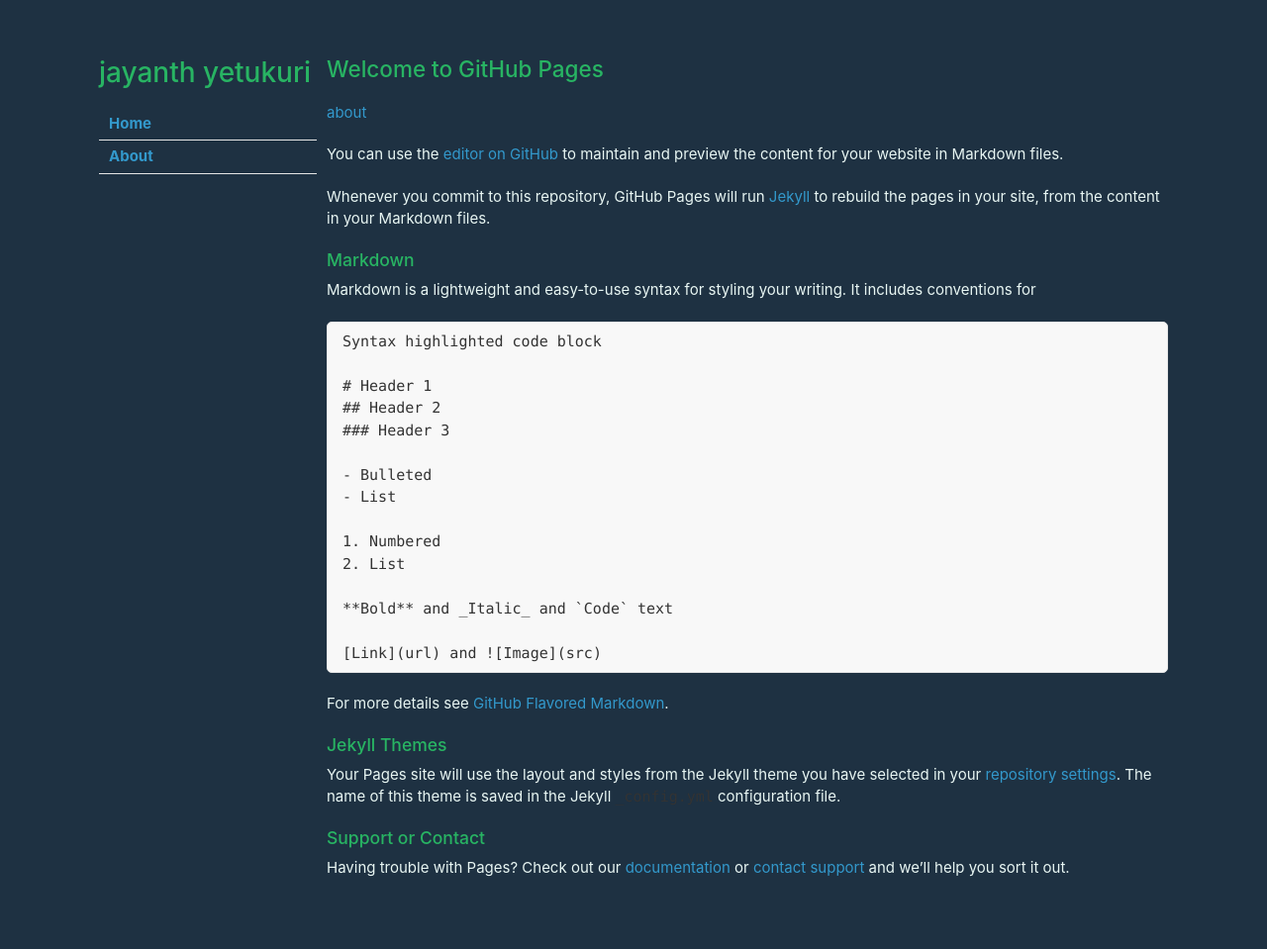
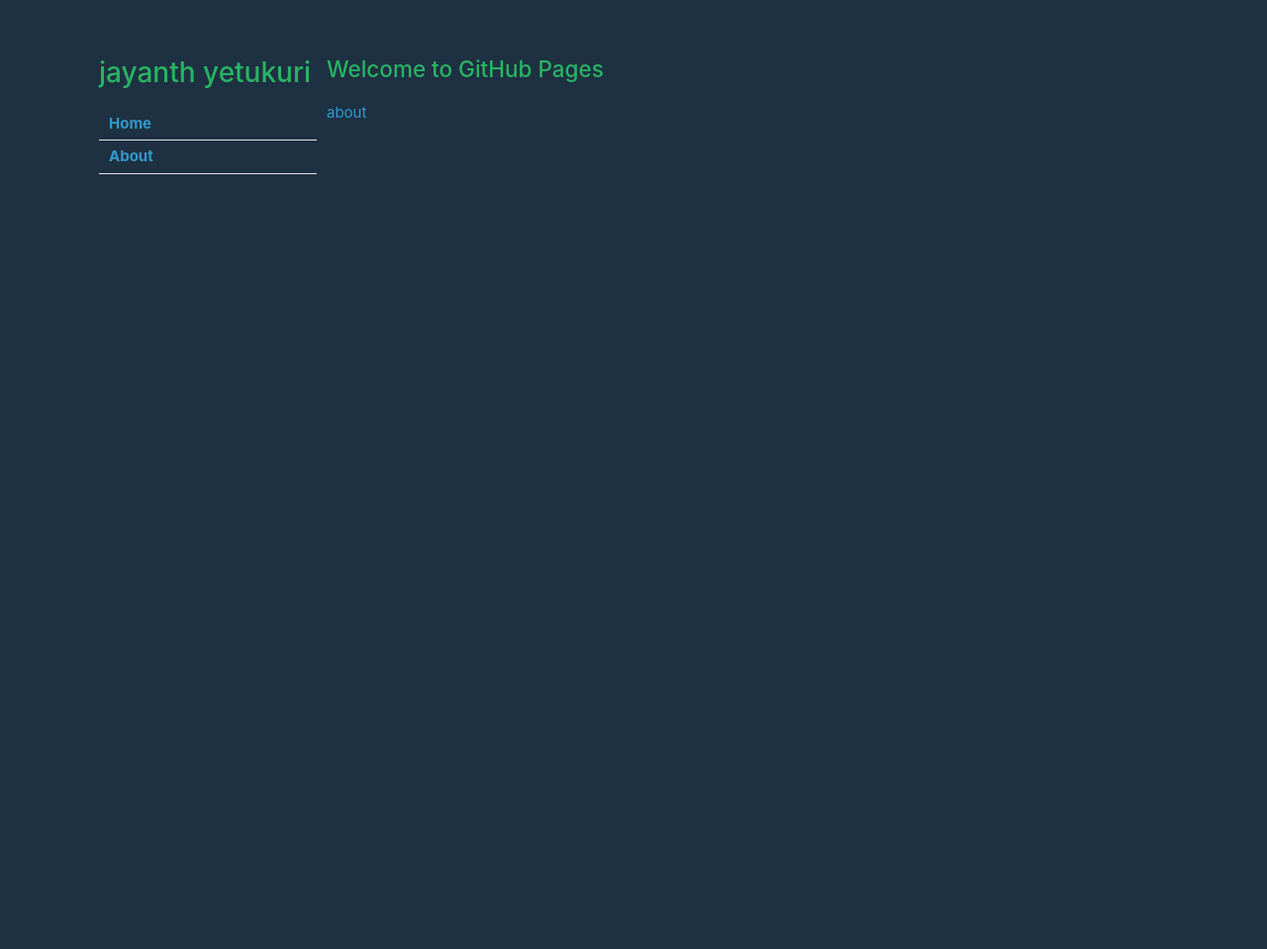
Before and after one commit to jayanthyetukuri/jayanthyetukuri.github.io, a Jekyll site: the page built from index.md, in a window 1280 px wide. Shown: the whole page at 99% size. Built offline with Jekyll 4.4.1, drawn with Linux system fonts in a browser that asks for light colours; our own code applies the rules of GitHub Pages for plain Markdown files; the repository's description, which GitHub fills in, is left out; after the commit the page ends 900 px from its top, so only the background shows below that.

Commit message:
Update index.md

````diff
--- a/index.md
+++ b/index.md
@@ -1,39 +1,3 @@
 ## Welcome to GitHub Pages
 
 [about](about.md)
-
-You can use the [editor on GitHub](https://github.com/jayanthyetukuri/jayanthyetukuri.github.io/edit/main/index.md) to maintain and preview the content for your website in Markdown files.
-
-Whenever you commit to this repository, GitHub Pages will run [Jekyll](https://jekyllrb.com/) to rebuild the pages in your site, from the content in your Markdown files.
-
-### Markdown
-
-Markdown is a lightweight and easy-to-use syntax for styling your writing. It includes conventions for
-
-```markdown
-Syntax highlighted code block
-
-# Header 1
-## Header 2
-### Header 3
-
-- Bulleted
-- List
-
-1. Numbered
-2. List
-
-**Bold** and _Italic_ and `Code` text
-
-[Link](url) and ![Image](src)
-```
-
-For more details see [GitHub Flavored Markdown](https://guides.github.com/features/mastering-markdown/).
-
-### Jekyll Themes
-
-Your Pages site will use the layout and styles from the Jekyll theme you have selected in your [repository settings](https://github.com/jayanthyetukuri/jayanthyetukuri.github.io/settings). The name of this theme is saved in the Jekyll `_config.yml` configuration file.
-
-### Support or Contact
-
-Having trouble with Pages? Check out our [documentation](https://docs.github.com/categories/github-pages-basics/) or [contact support](https://github.com/contact) and we’ll help you sort it out.
````
